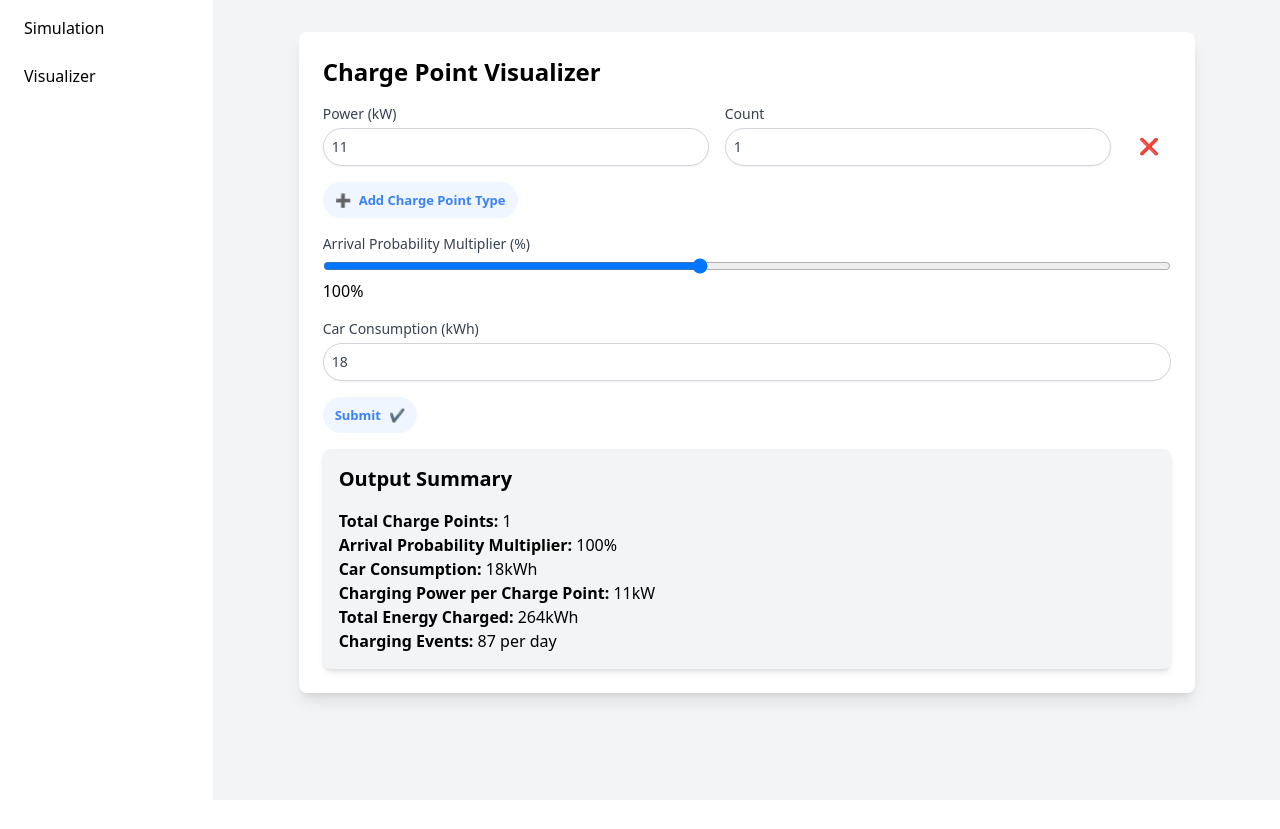
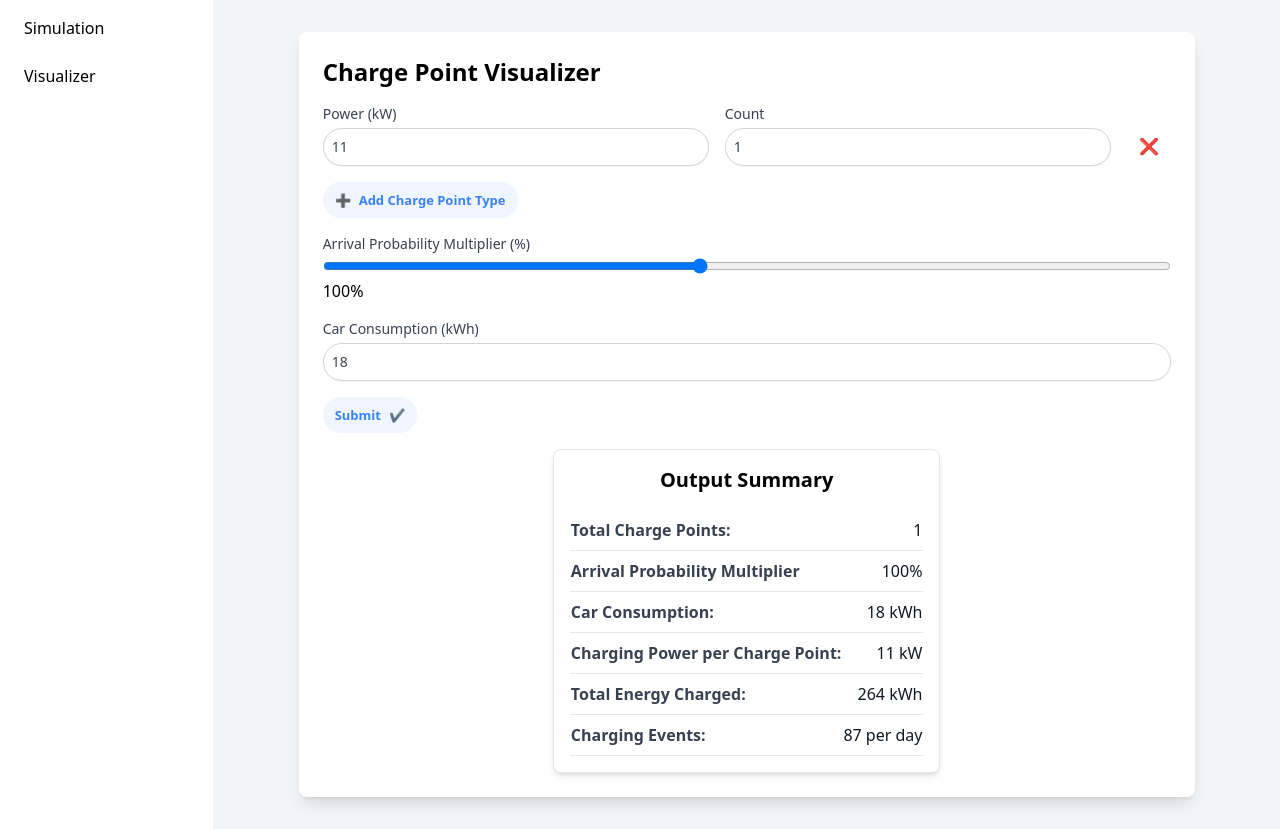
Before and after one commit to victorhsantiago/ev-chargepoint-sim, a React (Vite) app: page /visualizer in a window 1280 px wide. Both pictures are taken after a click on the button "Submit". Before the commit the page ends 800 px from the top, so only its background shows below. Built offline with nearby package versions, Linux system fonts and the light colour scheme.

Commit message:
feat: add PairTable component

```diff
--- a/src/components/ChargeStation/index.tsx
+++ b/src/components/ChargeStation/index.tsx
@@ -1,4 +1,5 @@
 import { SimulationResult } from '@/models';
+import PairTable from '../PairTable';
 
 type Props = {
   simulationResult: SimulationResult;
@@ -6,23 +7,27 @@ type Props = {
 
 function ChargeStation({ simulationResult }: Props) {
   return (
-    <div>
-      <h1>Simulation Results</h1>
-      <p>
-        Total energy consumed: {simulationResult.totalEnergyConsumed.toFixed(2)}{' '}
-        kWh
-      </p>
-      <p>
-        Theoretical maximum demand: {simulationResult.theoreticalMaxDemand} kW
-      </p>
-      <p>
-        Actual maximum demand: {simulationResult.maxActualDemand.toFixed(2)} kW
-      </p>
-      <p>
-        Concurrency factor:{' '}
-        {(simulationResult.concurrencyFactor * 100).toFixed(2)}%
-      </p>
-    </div>
+    <PairTable
+      title="Simulation Results"
+      data={[
+        {
+          label: 'Total energy consumed:',
+          value: `${simulationResult.totalEnergyConsumed.toFixed(2)} kWh`,
+        },
+        {
+          label: 'Theoretical maximum demand:',
+          value: `${simulationResult.theoreticalMaxDemand} kW`,
+        },
+        {
+          label: 'Actual maximum demand:',
+          value: `${simulationResult.maxActualDemand.toFixed(2)} kW`,
+        },
+        {
+          label: 'Concurrency factor:',
+          value: `${(simulationResult.concurrencyFactor * 100).toFixed(2)}%`,
+        },
+      ]}
+    />
   );
 }
 
--- a/src/components/OutputDisplay/index.tsx
+++ b/src/components/OutputDisplay/index.tsx
@@ -1,35 +1,37 @@
 import { Output } from '@/models';
+import PairTable from '../PairTable';
 
 const OutputDisplay = ({ data }: { data: Output }) => {
   return (
-    <div className="p-4 bg-gray-100 shadow-md rounded-lg">
-      <h2 className="text-xl font-bold mb-4">Output Summary</h2>
-      <p>
-        <strong>Total Charge Points:</strong> {data.chargePoints}
-      </p>
-
-      <p>
-        <strong>Arrival Probability Multiplier:</strong>{' '}
-        {data.arrivalProbability}%
-      </p>
-
-      <p>
-        <strong>Car Consumption:</strong> {data.carConsumption}kWh
-      </p>
-
-      <p>
-        <strong>Charging Power per Charge Point:</strong> {data.chargingPower}
-        kW
-      </p>
-
-      <p>
-        <strong>Total Energy Charged:</strong> {data.totalEnergyCharged}kWh
-      </p>
-
-      <p>
-        <strong>Charging Events:</strong> {data.chargingEvents} per day
-      </p>
-    </div>
+    <PairTable
+      title="Output Summary"
+      data={[
+        {
+          label: 'Total Charge Points:',
+          value: data.chargePoints,
+        },
+        {
+          label: 'Arrival Probability Multiplier',
+          value: `${data.arrivalProbability}%`,
+        },
+        {
+          label: 'Car Consumption:',
+          value: `${data.carConsumption} kWh`,
+        },
+        {
+          label: 'Charging Power per Charge Point:',
+          value: `${data.chargingPower} kW`,
+        },
+        {
+          label: 'Total Energy Charged:',
+          value: `${data.totalEnergyCharged} kWh`,
+        },
+        {
+          label: 'Charging Events:',
+          value: `${data.chargingEvents} per day`,
+        },
+      ]}
+    />
   );
 };
 
--- /dev/null
+++ b/src/components/PairTable/index.tsx
@@ -0,0 +1,29 @@
+type Pair = {
+  label: string;
+  value: string | number;
+};
+
+type Props = {
+  data: Pair[];
+  title?: string;
+};
+
+function PairTable({ data, title }: Props) {
+  return (
+    <div className="max-w-xl mx-auto p-4 border rounded-lg shadow-md bg-white">
+      {title && <h2 className="text-xl font-bold mb-4 text-center">{title}</h2>}
+      <table className="table-auto w-full">
+        <tbody>
+          {data.map((pair, index) => (
+            <tr key={index} className="border-b">
+              <td className="py-2 text-gray-700 font-semibold">{pair.label}</td>
+              <td className="py-2 text-right text-gray-900">{pair.value}</td>
+            </tr>
+          ))}
+        </tbody>
+      </table>
+    </div>
+  );
+}
+
+export default PairTable;
```
